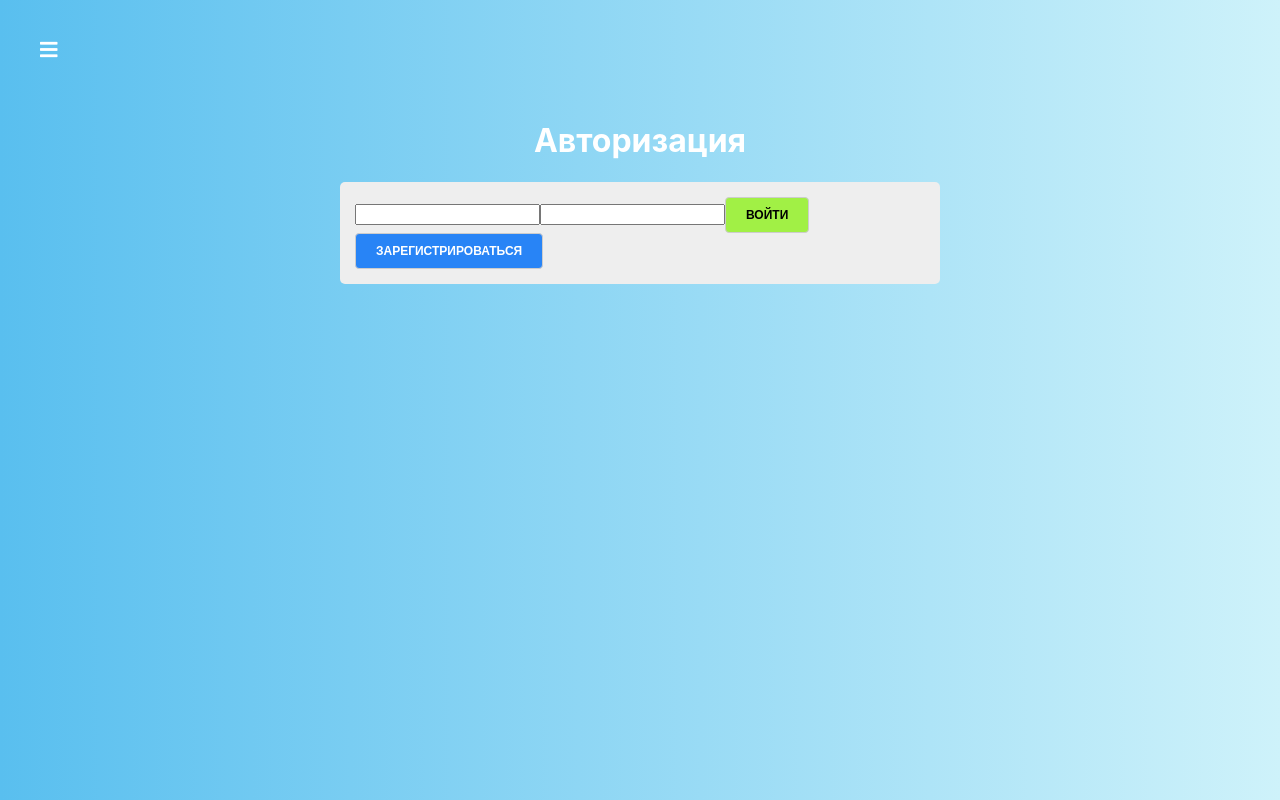
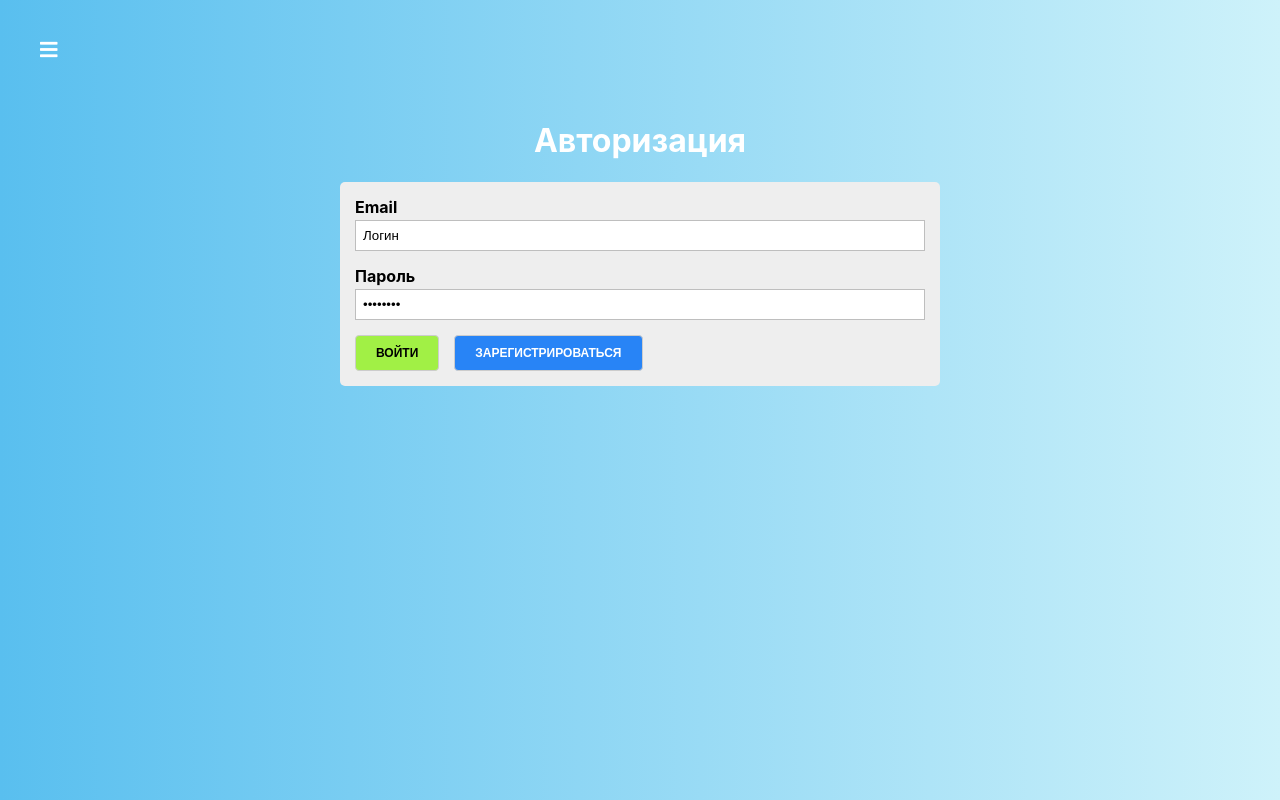
Before and after one commit to GreyTob/React-component-practice, a React (Create React App) app: page /auth in a window 1280 px wide. Built offline with nearby package versions, Linux system fonts and the light colour scheme.

Commit message:
add component input

```diff
--- /dev/null
+++ b/src/components/UI/Input/Input.js
@@ -0,0 +1,32 @@
+import React from 'react'
+import classes from './Input.module.css'
+
+function isInvalid({ valid, touched, shouldValidate }) {
+  return !valid && touched && shouldValidate
+}
+
+const Input = (props) => {
+  const inputType = props.type || 'text'
+  const cls = [classes.Input]
+  const htmlFor = `${inputType}-${Math.floor(Math.random() * 1000)}`
+
+  if (isInvalid(props)) cls.push(classes.invalid)
+
+  return (
+    <div className={cls.join(' ')}>
+      <label htmlFor={htmlFor}>{props.label}</label>
+      <input
+        type={inputType}
+        id={htmlFor}
+        value={props.value}
+        onChange={props.onChange}
+      />
+
+      {isInvalid(props) ? (
+        <span>{props.errorMessage || 'Введите верное значение'}</span>
+      ) : null}
+    </div>
+  )
+}
+
+export default Input
--- /dev/null
+++ b/src/components/UI/Input/Input.module.css
@@ -0,0 +1,31 @@
+.Input {
+  margin-bottom: 15px;
+}
+
+.Input label {
+  margin-bottom: 3px;
+  padding: 0;
+  display: block;
+  font-weight: bold;
+}
+
+.Input input {
+  display: block;
+  box-sizing: border-box;
+  border: 1px solid #bebebe;
+  padding: 7px;
+  margin: 0 0 5px;
+  width: 100%;
+  outline: none;
+  transition: all 0.3 ease-in-out;
+}
+
+.Input span {
+  color: #f01f30;
+  font-size: 12px;
+  font-weight: bold;
+}
+
+.Input.invalid label {
+  color: #f01f30;
+}
--- a/src/containers/Auth/Auth.js
+++ b/src/containers/Auth/Auth.js
@@ -1,6 +1,7 @@
 import React, { Component } from 'react'
 import classes from './Auth.module.css'
 import Button from '../../components/UI/Button/Button'
+import Input from '../../components/UI/Input/Input'
 
 export default class Auth extends Component {
   loginHandler = () => {}
@@ -22,8 +23,21 @@
             onSubmit={this.submitHandler}
             className={classes.AuthForm}
           >
-            <input type="text" />
-            <input type="text" />
+            <Input
+              type="text"
+              value="Логин"
+              label="Email"
+              onChange=""
+              errorMessage={'test'}
+            />
+
+            <Input
+              type="password"
+              value="password"
+              label="Пароль"
+              onChange=""
+              errorMessage={'test2'}
+            />
 
             <Button type="success" onClick={this.loginHandler}>
               Войти
```
